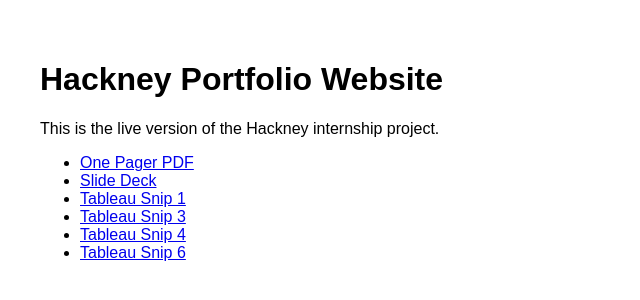
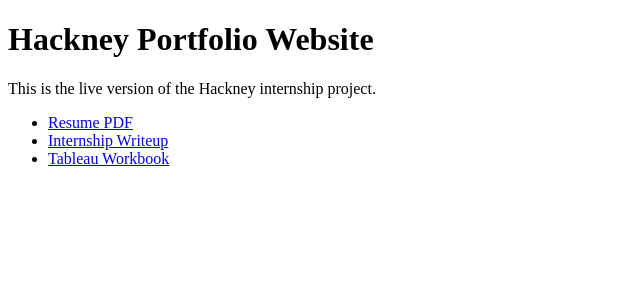
Before and after one commit to jgilstein/hackney-portfolio, a Next.js app: page / in a window 1280 px wide. Shown: the top 300 px of the page, without its empty margins (0-640 px from the left). Built offline with nearby package versions, Linux system fonts and the light colour scheme.

Commit message:
Update index.tsx

```diff
--- a/pages/index.tsx
+++ b/pages/index.tsx
@@ -1,16 +1,13 @@
 export default function Home() {
   return (
-    <main style={{ fontFamily: "sans-serif", padding: "2rem" }}>
+    <div>
       <h1>Hackney Portfolio Website</h1>
       <p>This is the live version of the Hackney internship project.</p>
       <ul>
-        <li><a href="/Hackney_One_Pager_Public.pdf" target="_blank">One Pager PDF</a></li>
-        <li><a href="/Hackney_Portfolio_SlideDeck.pdf" target="_blank">Slide Deck</a></li>
-        <li><a href="/Hackney_Tableau_Snip_1.png" target="_blank">Tableau Snip 1</a></li>
-        <li><a href="/Hackney_Tableau_Snip_3.png" target="_blank">Tableau Snip 3</a></li>
-        <li><a href="/Hackney_Tableau_Snip_4.png" target="_blank">Tableau Snip 4</a></li>
-        <li><a href="/Hackney_Tableau_Snip_6.png" target="_blank">Tableau Snip 6</a></li>
+        <li><a href="/resume.pdf" target="_blank">Resume PDF</a></li>
+        <li><a href="/hackney-internship-writeup.pdf" target="_blank">Internship Writeup</a></li>
+        <li><a href="/hackney-tableau.twbx" target="_blank">Tableau Workbook</a></li>
       </ul>
-    </main>
+    </div>
   );
 }
```
